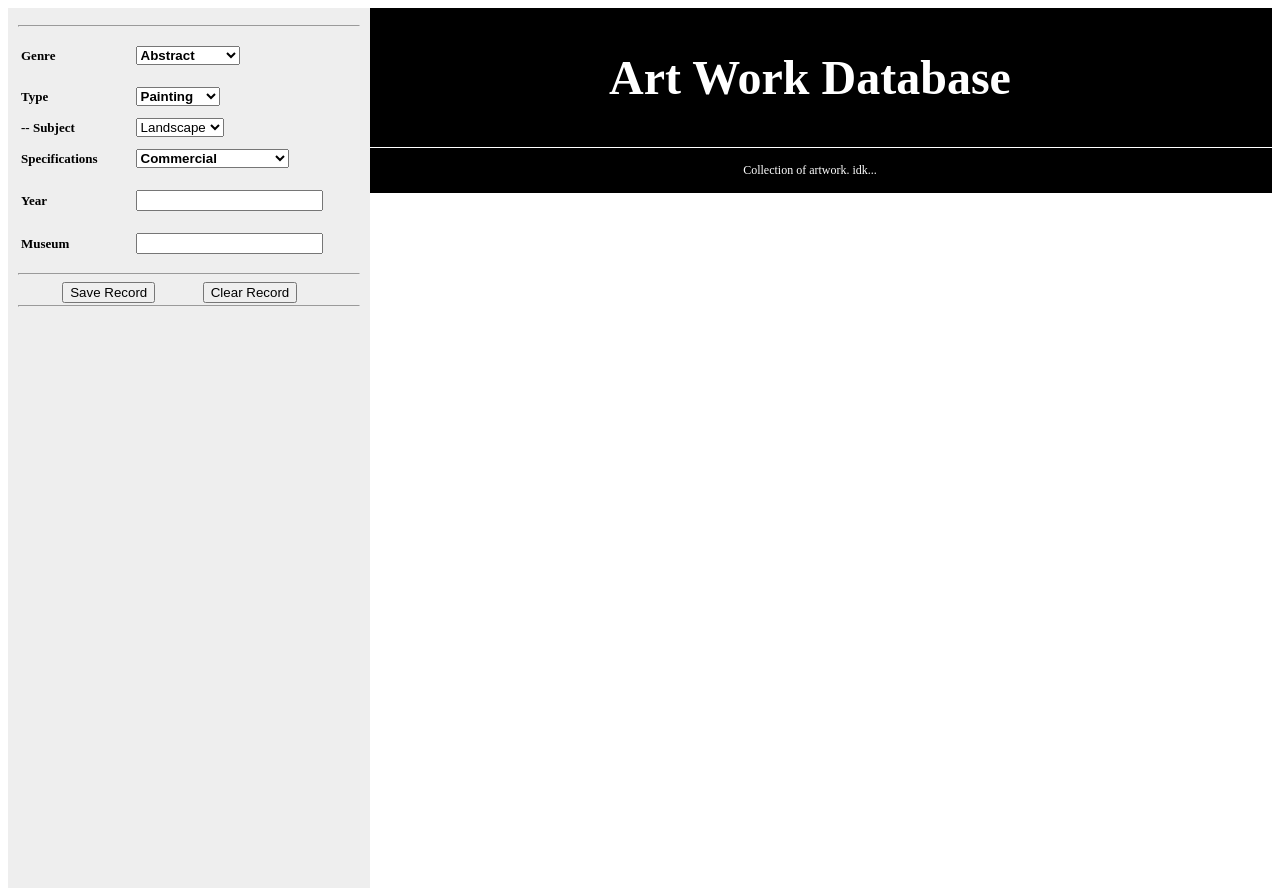
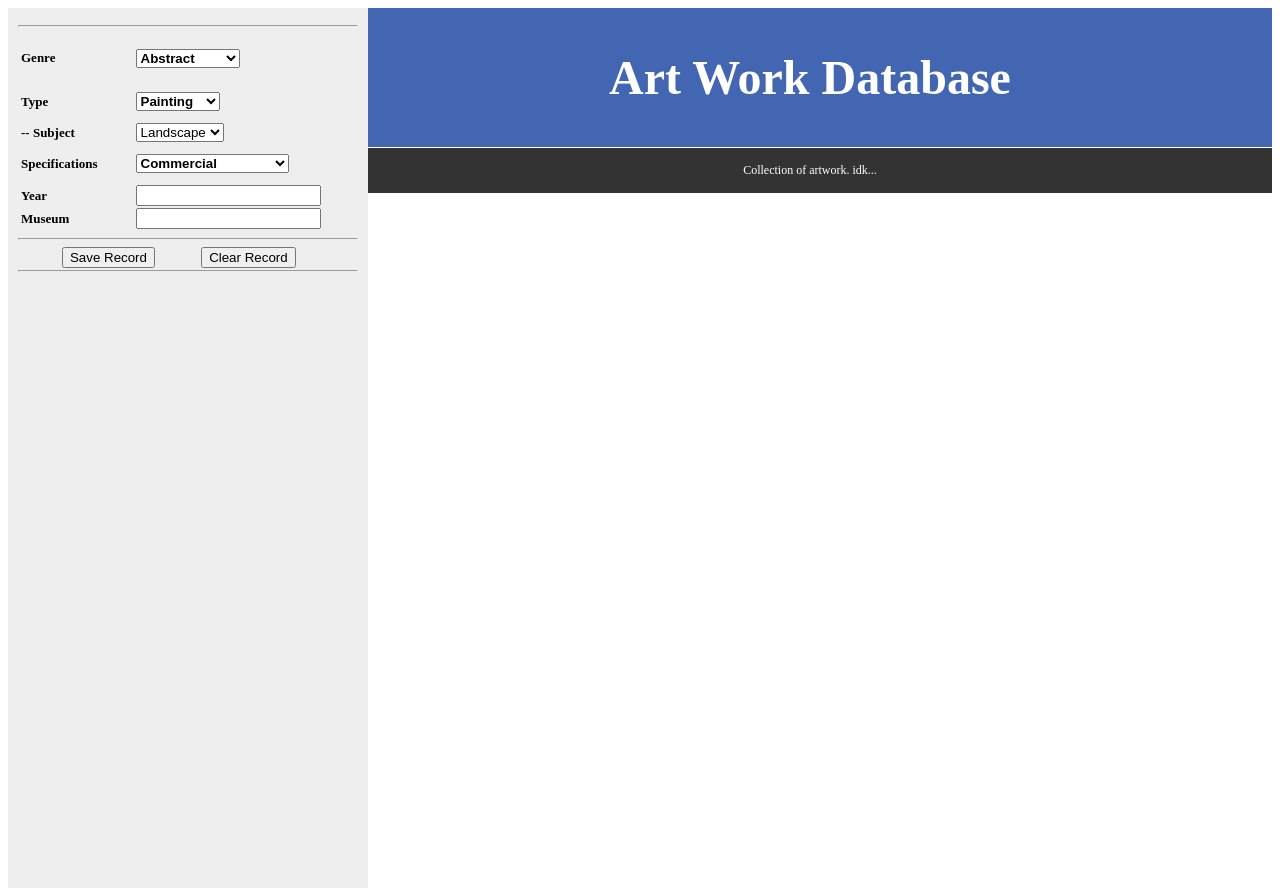
Before and after one commit to jennysu1105/cps630-labs, a PHP site: page /lab2-Part1-Team37.html in a window 1280 px wide. Run offline with PHP 8.4, Linux system fonts and the light colour scheme.

Commit message:
converted duplicate id tags to class tags, made Subject hide if Painting not selected, changed header colors

```diff
--- a/lab2/lab2-Part1-Team37.html
+++ b/lab2/lab2-Part1-Team37.html
@@ -11,8 +11,21 @@
         <meta name="viewport" content="width=device-width, initial-scale=1.0">
         <title>Art Work</title>
         <link href="./styles/lab2-Team37.css" rel="stylesheet">
+		<script src="https://ajax.googleapis.com/ajax/libs/jquery/3.5.1/jquery.min.js"></script>
+		<script>
+			// Hides sub-menu of "Painting" option depending on if it's selected
+			$(document).ready(
+				function() {
+					$("#topMenu").on("click", function(e){
+						if ($("#topMenu option:selected").val() == "1"){
+							document.getElementById("subMenu").hidden = false;
+						} else if ($("#topMenu option:selected").val() == "2"){
+							document.getElementById("subMenu").hidden = true;
+						}
+				});
+			});
+		</script>
 	</head>
-
 	<body>
 		<!-- Dropdown Menu: Made into a table *nicer to look at* -->
 		<div class="dropdown">
@@ -20,9 +33,9 @@
 			<table class="dropdown">
 				<!-- Genre dropdown -->
 				<tr>
-					<th class="dropdown"><label for="genre" id="inputs">Genre</label></th>
+					<th class="dropdown inputs"><p>Genre</p></th>
 					<td class="dropdown">
-						<select for="genre" id="inputs">
+						<select class="inputs">
 							<option>Abstract</option>
 							<option>Baroque</option>
 							<option>Gothic</option>
@@ -32,19 +45,19 @@
 				</tr>
 				<!-- Type dropdown -->
 				<tr>
-					<th class="dropdown"><label for="type" id="inputs">Type</label></th>
+					<th class="dropdown inputs">Type</th>
 					<td class="dropdown">
-						<select for="type" id="inputs">
-							<option>Painting</option>
-							<option>Sculpture</option>
+						<select class="inputs" id="topMenu">
+							<option value="1">Painting</option>
+							<option value="2">Sculpture</option>
 						</select>
 					</td>
 				</tr>
 				<!-- Subject dropdown -->
-				<tr>
-					<th class="dropdown"><label for="subject">-- Subject</label></th>
+				<tr id="subMenu">
+					<th class="dropdown">-- Subject</th>
 					<td class="dropdown">
-						<select for="subject">
+						<select>
 							<option>Landscape</option>
 							<option>Portrait</option>
 						</select>
@@ -52,9 +65,9 @@
 				</tr>
 				<!-- Specifications dropdown -->
 				<tr>
-					<th class="dropdown"><label for="specifications" id="inputs">Specifications</label></th>
+					<th class="dropdown">Specifications</th>
 					<td class="dropdown">
-						<select for="specifications" id="inputs">
+						<select class="inputs">
 							<option>Commercial</option>
 							<option>Non-Commercial</option>
 							<option>Derivative Work</option>
@@ -64,13 +77,13 @@
 				</tr>
 				<!-- Year dropdown -->
 				<tr>
-					<th class="dropdown"><label for="year" id="inputs">Year</label></th>
-					<td class="dropdown"><input type="text" id="inputs"></td>
+					<th class="dropdown inputs">Year</th>
+					<td class="dropdown inputs"><input type="text"></td>
 				</tr>
 				<!-- Museum dropdown -->
 				<tr>
-					<th class="dropdown"><label for="museum" id="inputs">Museum</label></th>
-					<td class="dropdown"><input type="text" id="inputs"></td>
+					<th class="dropdown inputs">Museum</th>
+					<td class="dropdown inputs"><input type="text"></td>
 				</tr>
 			</table>
 			<hr>
@@ -82,11 +95,11 @@
 		</div>
 		<!-- Body of the webpage: id=body used to align the left side with the dropdown  -->
 		<!-- Title division -->
-		<div class="title" id="body">
+		<div class="title body">
 			<h1>Art Work Database</h1>
 		</div>
 		<!-- Description division -->
-		<div class="description" id="body">
+		<div class="description body">
 			<!-- Jenny: I don't know what to right, wip. -->
 			<p>Collection of artwork. idk...</p>
 		</div>
--- a/lab2/styles/lab2-Team37.css
+++ b/lab2/styles/lab2-Team37.css
@@ -7,14 +7,14 @@
 /*
  * Align body to be away from dropdown menu
  */
-#body {
+.body {
 	margin-left: 340px;
 }
 
 /*
  * Input styling
  */
-#inputs {
+.inputs {
 	margin-top: 10px;
 	margin-bottom: 10px;
 	font-weight: bold;
@@ -64,7 +64,7 @@ div.title {
 	text-align: center;
 	padding: 10px;
 	font-size: 24px;
-	background-color: black;
+	background-color: rgba(39, 80, 167, 0.87);
 	color: white;
 }
 /*
@@ -86,7 +86,7 @@ div.description {
 	padding: 3px;
 	margin-top: 1px;
 	font-size: 12px;
-	background-color: black;
+	background-color: rgb(51, 51, 51);
 	color: white;
 }
 
```
